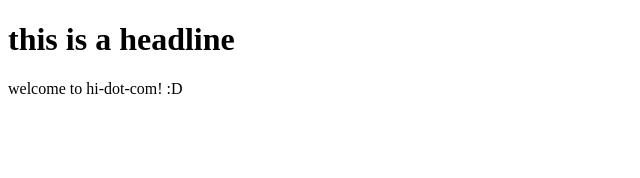
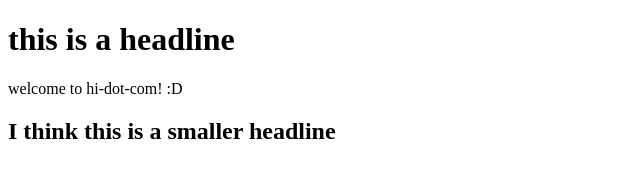
Before and after one commit to hi-dot-com/hi-dot-com.github.io, a plain HTML site: page index.html in a window 1280 px wide. Shown: the whole page, without its empty margins (0-640 px from the left). Drawn offline with Linux system fonts and the light colour scheme.

Commit message:
actually making the html

```diff
--- a/index.html
+++ b/index.html
@@ -7,7 +7,10 @@
 		<title>hi-dot-com!</title>
 		<body>
 			<h1>this is a headline</h1>
+
 			<p>welcome to hi-dot-com! :D</p>
+
+			<h2>I think this is a smaller headline</h2>
 		</body>
 	</head>
 </html>
```
